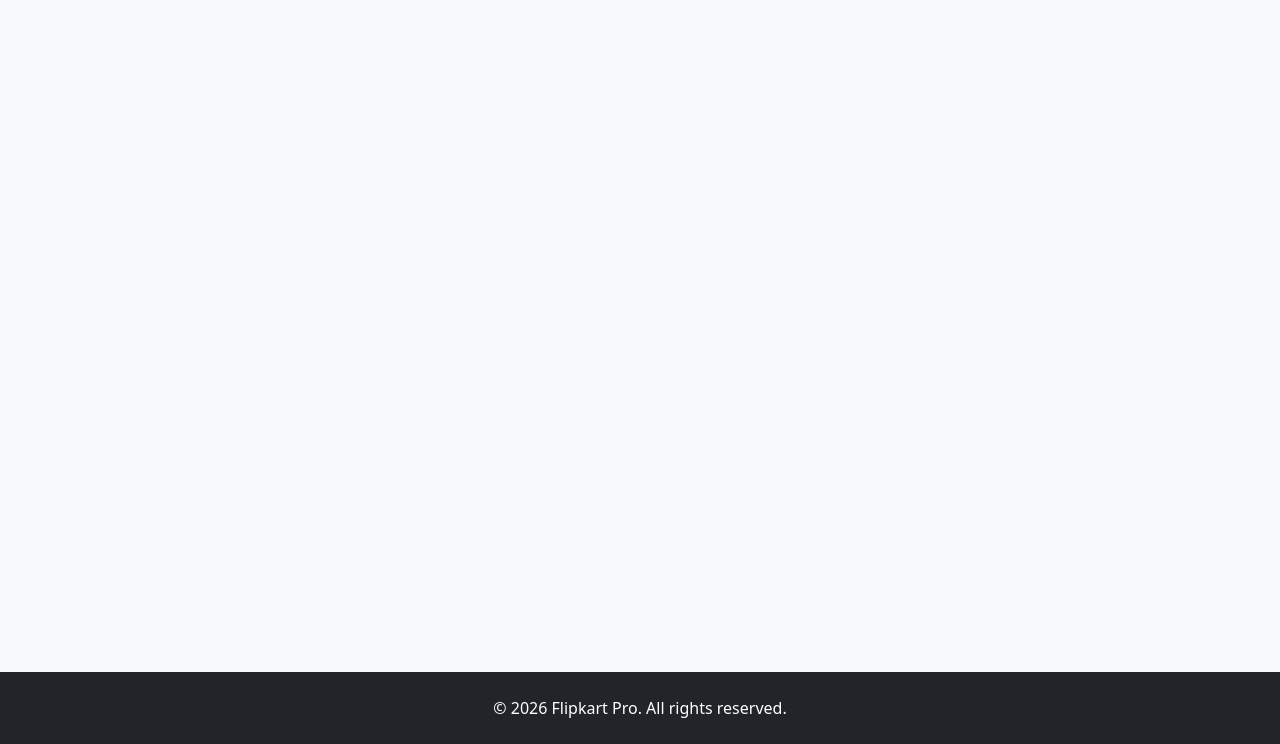
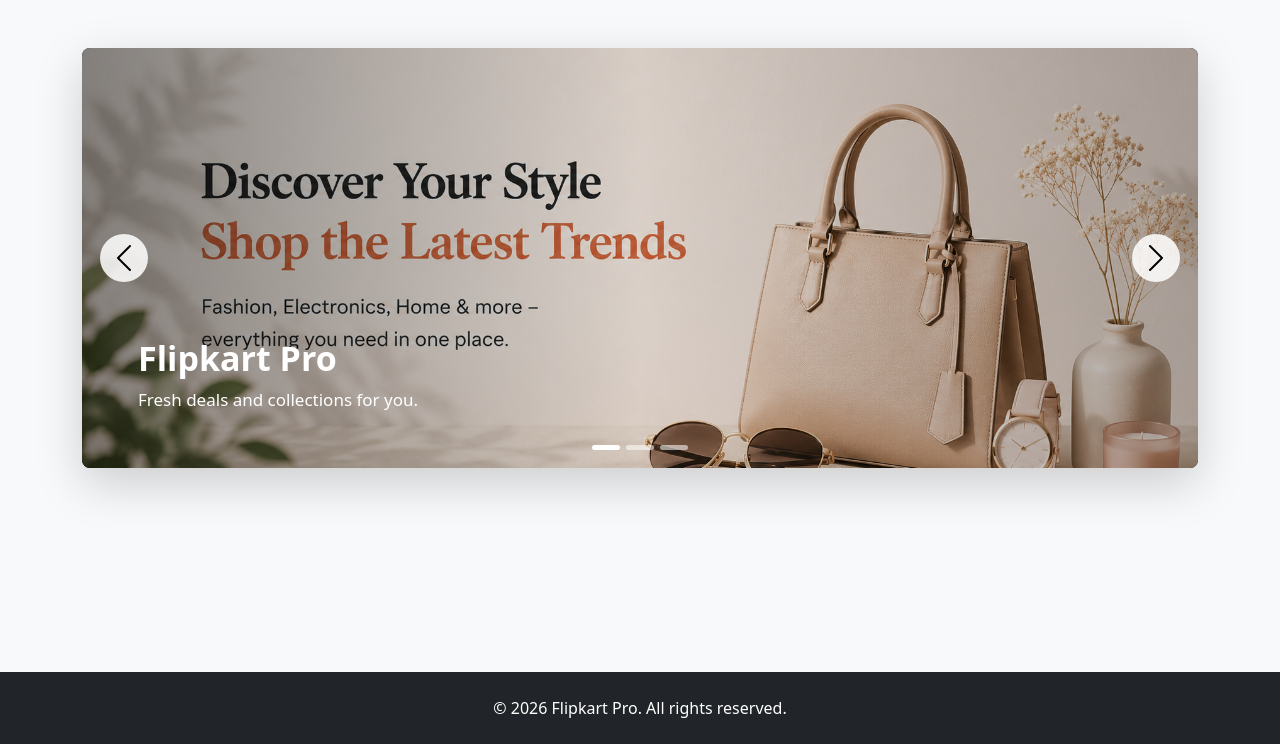
Before and after one commit to adityakumar-ara/FLIPKART-PRO-using-Django, a Django app: page / in a window 1280 px wide. Shown: the part 56-800 px from the top of the page. Run offline with Django 5.2, Linux system fonts and the light colour scheme; data comes from the database, SQL or seed files in the repository; both versions use the stored data as it was after the commit.

Commit message:
add more

```diff
--- a/e_commerce/flipkart/models.py
+++ b/e_commerce/flipkart/models.py
@@ -20,3 +20,35 @@ class CustomUser(AbstractUser):
 
     def __str__(self):
         return self.full_name or self.username
+
+
+class sliderImage(models.Model):
+    image = models.ImageField(upload_to='slider_images/')
+
+    def __str__(self):
+        return str(self.image)
+
+
+class Category(models.Model):
+    name = models.CharField(max_length=100, unique=True)
+    image = models.ImageField(upload_to='category_images/', blank=True, null=True)
+    description = models.TextField(blank=True)
+    is_active = models.BooleanField(default=True)
+    created_at = models.DateTimeField(auto_now_add=True)
+
+    def __str__(self):
+        return self.name
+
+
+class Product(models.Model):
+    name = models.CharField(max_length=150)
+    category = models.ForeignKey(Category, on_delete=models.CASCADE, blank=True, null=True)
+    price = models.DecimalField(max_digits=10, decimal_places=2)
+    image = models.ImageField(upload_to='product_images/')
+    description = models.TextField(blank=True)
+    stock = models.PositiveIntegerField(default=0)
+    is_active = models.BooleanField(default=True)
+    created_at = models.DateTimeField(auto_now_add=True)
+
+    def __str__(self):
+        return self.name
--- a/e_commerce/flipkart/views.py
+++ b/e_commerce/flipkart/views.py
@@ -5,13 +5,15 @@ from django.contrib import messages
 from django.contrib.auth import authenticate, login as auth_login, logout as auth_logout
 from django.conf import settings
 from django.core.mail import send_mail
+from django.db.models import Prefetch
 from django.shortcuts import redirect, render
 
-from .models import CustomUser
+from .models import Category, CustomUser, Product, sliderImage
 
 
 def home(request):
-    return render(request, 'home.html')
+    slider_images = sliderImage.objects.all().order_by('id')
+    return render(request, 'home.html', {'slider_images': slider_images})
 
 
 def product(request):
@@ -19,7 +21,14 @@ def product(request):
 
 
 def category(request):
-    return render(request, 'category.html')
+    categories = Category.objects.filter(is_active=True).prefetch_related(
+        Prefetch(
+            'product_set',
+            queryset=Product.objects.filter(is_active=True).order_by('-created_at'),
+            to_attr='active_products',
+        )
+    ).order_by('name')
+    return render(request, 'category.html', {'categories': categories})
 
 
 def gallery(request):
--- /dev/null
+++ b/e_commerce/static/css/home.css
@@ -0,0 +1,130 @@
+.home-slider {
+    width: 100%;
+}
+
+.home-slider .carousel {
+    width: 100%;
+    height: 420px;
+    overflow: hidden;
+    border-radius: 8px;
+    background: #111827;
+}
+
+.home-slider .carousel-inner,
+.home-slider .carousel-item {
+    height: 100%;
+}
+
+.home-slider .carousel-item img {
+    width: 100%;
+    height: 100%;
+    object-fit: cover;
+    display: block;
+}
+
+.home-slider .carousel-item::after {
+    content: "";
+    position: absolute;
+    inset: 0;
+    background: linear-gradient(90deg, rgba(0, 0, 0, 0.48), rgba(0, 0, 0, 0.12), rgba(0, 0, 0, 0.3));
+    pointer-events: none;
+}
+
+.home-slider .carousel-caption {
+    right: auto;
+    bottom: 56px;
+    left: 56px;
+    z-index: 2;
+    max-width: 430px;
+    padding: 0;
+    text-align: left;
+    color: #ffffff;
+}
+
+.home-slider .carousel-caption h5 {
+    margin-bottom: 8px;
+    font-size: 34px;
+    font-weight: 700;
+}
+
+.home-slider .carousel-caption p {
+    margin: 0;
+    font-size: 17px;
+}
+
+.home-slider .carousel-control-prev,
+.home-slider .carousel-control-next {
+    width: 48px;
+    height: 48px;
+    top: 50%;
+    margin: 0 18px;
+    border-radius: 50%;
+    background: rgba(255, 255, 255, 0.86);
+    opacity: 1;
+    transform: translateY(-50%);
+}
+
+.home-slider .carousel-control-prev-icon,
+.home-slider .carousel-control-next-icon {
+    filter: invert(1) grayscale(100);
+}
+
+.home-slider .carousel-indicators {
+    margin-bottom: 18px;
+}
+
+.home-slider .carousel-indicators [data-bs-target] {
+    width: 28px;
+    height: 5px;
+    border: 0;
+    border-radius: 999px;
+    background-color: #ffffff;
+    opacity: 0.55;
+}
+
+.home-slider .carousel-indicators .active {
+    opacity: 1;
+}
+
+.slider-empty {
+    min-height: 260px;
+    display: flex;
+    flex-direction: column;
+    align-items: center;
+    justify-content: center;
+    text-align: center;
+    border-radius: 8px;
+    background: #ffffff;
+    border: 1px dashed #ced4da;
+    color: #495057;
+}
+
+.slider-empty h1 {
+    margin-bottom: 8px;
+    font-size: 32px;
+    font-weight: 700;
+    color: #0d6efd;
+}
+
+.slider-empty p {
+    margin: 0;
+}
+
+@media (max-width: 768px) {
+    .home-slider .carousel {
+        height: 280px;
+    }
+
+    .home-slider .carousel-control-prev,
+    .home-slider .carousel-control-next {
+        width: 40px;
+        height: 40px;
+        margin: 0 10px;
+    }
+}
+
+@media (max-width: 480px) {
+    .home-slider .carousel {
+        height: 210px;
+    }
+}
--- a/e_commerce/templates/base.html
+++ b/e_commerce/templates/base.html
@@ -5,6 +5,7 @@
     <meta name="viewport" content="width=device-width, initial-scale=1">
     <title>{% block title %}Flipkart Pro{% endblock %}</title>
     <link href="https://cdn.jsdelivr.net/npm/bootstrap@5.3.8/dist/css/bootstrap.min.css" rel="stylesheet" integrity="sha384-sRIl4kxILFvY47J16cr9ZwB07vP4J8+LH7qKQnuqkuIAvNWLzeN8tE5YBujZqJLB" crossorigin="anonymous">
+    {% block extra_css %}{% endblock %}
 </head>
 <body class="d-flex flex-column min-vh-100 bg-light">
     <nav class="navbar navbar-expand-lg bg-primary navbar-dark">
@@ -87,5 +88,6 @@
     </footer>
 
     <script src="https://cdn.jsdelivr.net/npm/bootstrap@5.3.8/dist/js/bootstrap.bundle.min.js" integrity="sha384-FKyoEForCGlyvwx9Hj09JcYn3nv7wiPVlz7YYwJrWVcXK/BmnVDxM+D2scQbITxI" crossorigin="anonymous"></script>
+    {% block extra_js %}{% endblock %}
 </body>
 </html>
--- a/e_commerce/templates/home.html
+++ b/e_commerce/templates/home.html
@@ -1,5 +1,73 @@
 {% extends 'base.html' %}
+{% load static %}
 
 {% block title %}Home | Flipkart Pro{% endblock %}
 
-{% block content %}{% endblock %}
+{% block extra_css %}
+<link rel="stylesheet" href="{% static 'css/home.css' %}">
+{% endblock %}
+
+{% block content %}
+<section class="home-slider" aria-label="Home slider">
+    {% if slider_images %}
+        <div
+            id="carouselExampleDark"
+            class="carousel slide carousel-fade shadow-lg"
+            data-bs-ride="carousel"
+            data-bs-interval="3000"
+            data-bs-pause="false">
+            <div class="carousel-indicators">
+                {% for slider in slider_images %}
+                    <button
+                        type="button"
+                        data-bs-target="#carouselExampleDark"
+                        data-bs-slide-to="{{ forloop.counter0 }}"
+                        class="{% if forloop.first %}active{% endif %}"
+                        {% if forloop.first %}aria-current="true"{% endif %}
+                        aria-label="Slide {{ forloop.counter }}">
+                    </button>
+                {% endfor %}
+            </div>
+
+            <div class="carousel-inner">
+                {% for slider in slider_images %}
+                    <div class="carousel-item{% if forloop.first %} active{% endif %}" data-bs-interval="3000">
+                        <img src="{{ slider.image.url }}" class="d-block w-100" alt="Slider image {{ forloop.counter }}">
+                        <div class="carousel-caption d-none d-md-block">
+                            <h5>Flipkart Pro</h5>
+                            <p>Fresh deals and collections for you.</p>
+                        </div>
+                    </div>
+                {% endfor %}
+            </div>
+
+            <button class="carousel-control-prev" type="button" data-bs-target="#carouselExampleDark" data-bs-slide="prev">
+                <span class="carousel-control-prev-icon" aria-hidden="true"></span>
+                <span class="visually-hidden">Previous</span>
+            </button>
+            <button class="carousel-control-next" type="button" data-bs-target="#carouselExampleDark" data-bs-slide="next">
+                <span class="carousel-control-next-icon" aria-hidden="true"></span>
+                <span class="visually-hidden">Next</span>
+            </button>
+        </div>
+    {% else %}
+        <div class="slider-empty">
+            <h1>Flipkart Pro</h1>
+            <p>Add slider images from admin panel to show them here.</p>
+        </div>
+    {% endif %}
+</section>
+{% endblock %}
+
+{% block extra_js %}
+<script>
+    const homeCarousel = document.querySelector('#carouselExampleDark');
+
+    if (homeCarousel) {
+        new bootstrap.Carousel(homeCarousel, {
+            interval: 3000,
+            ride: 'carousel'
+        });
+    }
+</script>
+{% endblock %}
```
Also changed, not shown: e_commerce/flipkart/admin.py (+20 -2 lines), e_commerce/templates/category.html (+71 -1 lines), e_commerce/db.sqlite3, e_commerce/flipkart/migrations/0002_sliderimage.py (added), e_commerce/flipkart/migrations/0003_product.py (added), e_commerce/flipkart/migrations/0004_category_alter_product_category.py (added), e_commerce/media/category_images/OIP_2.jpg (added), e_commerce/media/product_images/header_iphone_16_pro_rose_titanium_large_2x_24c814ea-85cc-4555-a050-74b2dcad521c.webp (added), e_commerce/media/slider_images/ChatGPT_Image_Jun_18_2026_09_37_35_PM.png (added), e_commerce/media/slider_images/ChatGPT_Image_Jun_18_2026_09_40_50_PM.png (added), e_commerce/media/slider_images/ChatGPT_Image_Jun_18_2026_10_02_44_PM.png (added).
